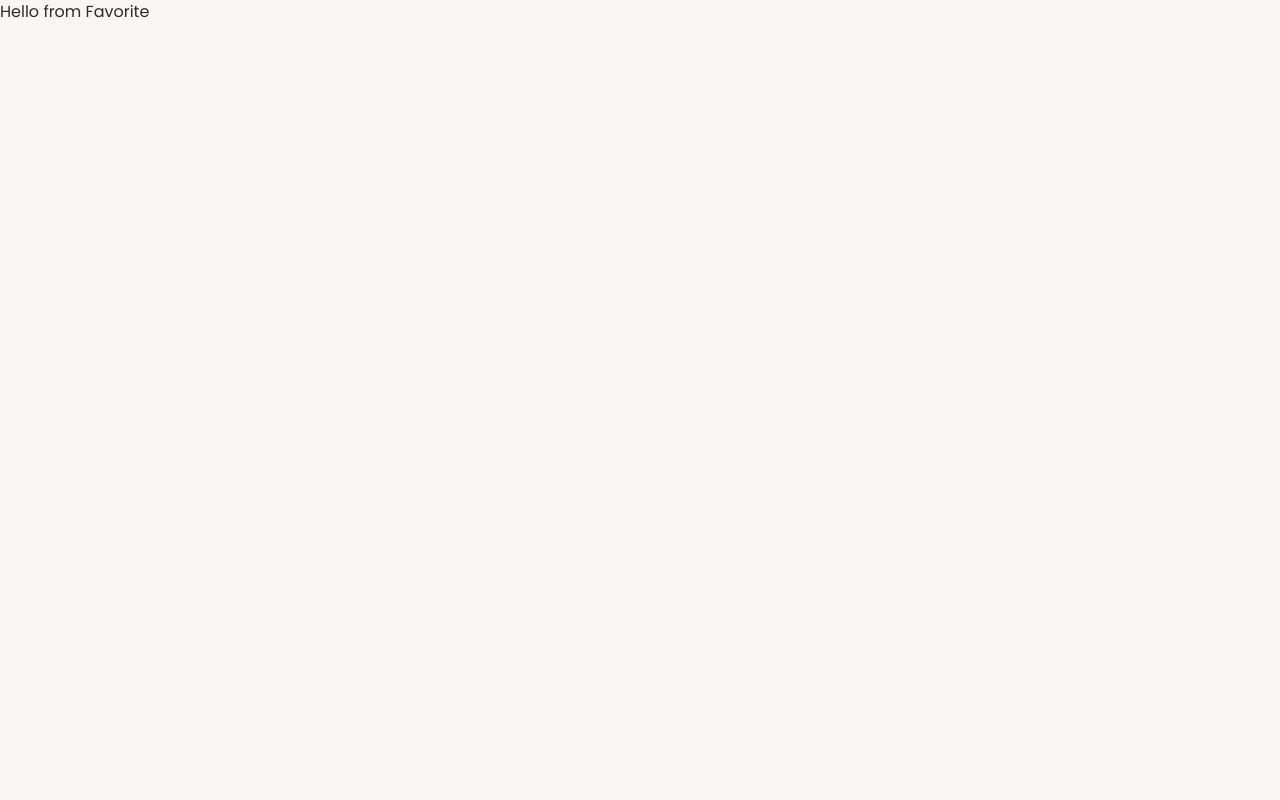
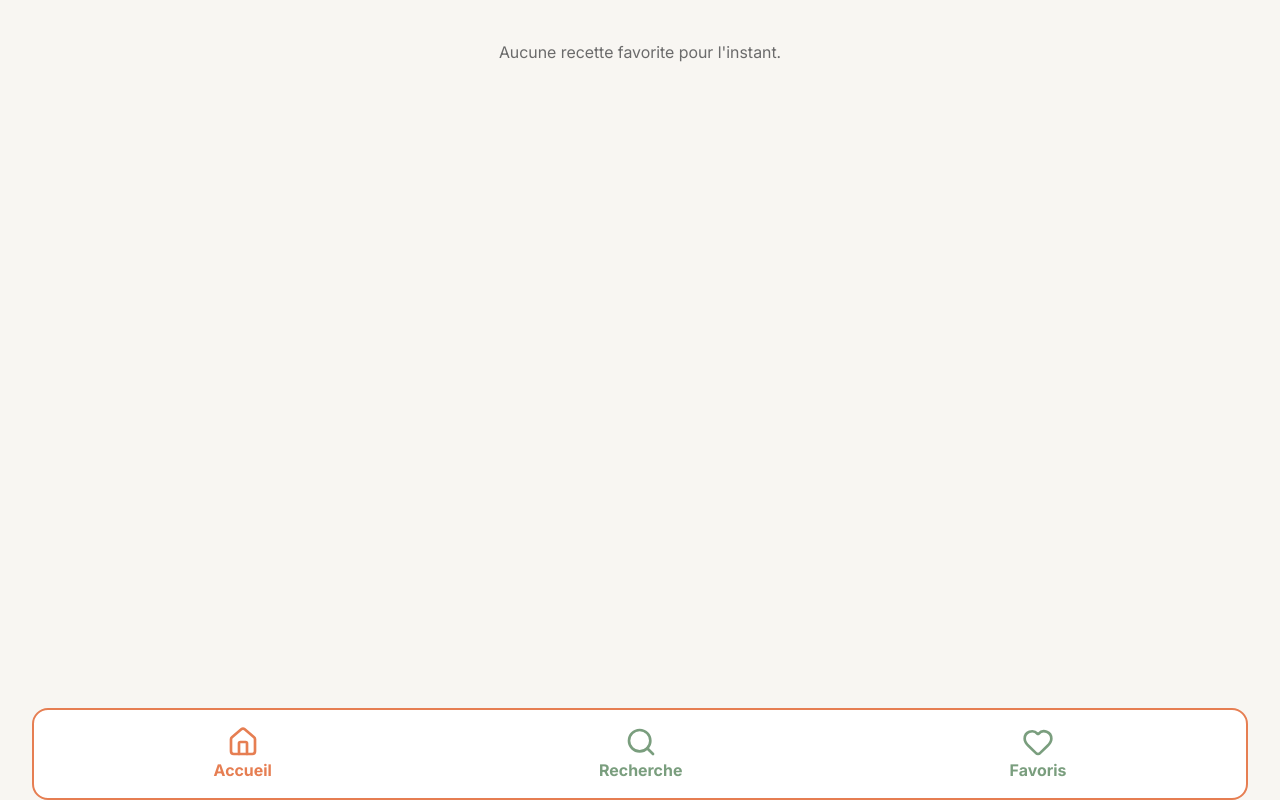
Before and after one commit to WildCodeSchool-2025-09/p2-0526-remote-mealmaker, a React (Vite) app: page /favorite in a window 1280 px wide. Built offline with nearby package versions, Linux system fonts and the light colour scheme.

Commit message:
feat(US06): Favorite Page

```diff
--- a/src/pages/Favorite.tsx
+++ b/src/pages/Favorite.tsx
@@ -1,5 +1,31 @@
+import { useFavorite } from "../components/contexts/FavoriteContext";
+import Navbar from "../components/NavBar";
+import RecipeCard from "../components/RecipeCard";
+
 function Favorite() {
-	return <h1>Hello from Favorite</h1>;
+	const { favorites } = useFavorite();
+
+	if (favorites.length === 0) {
+		return (
+			<>
+				<p className="text-center text-text-muted mt-10">
+					Aucune recette favorite pour l'instant.
+				</p>
+				<Navbar />
+			</>
+		);
+	}
+
+	return (
+		<>
+			<section className="flex flex-col p-8 gap-4">
+				{favorites.map((recipe) => (
+					<RecipeCard key={recipe.id} recipe={recipe} />
+				))}
+			</section>
+			<Navbar />
+		</>
+	);
 }
 
 export default Favorite;
```
